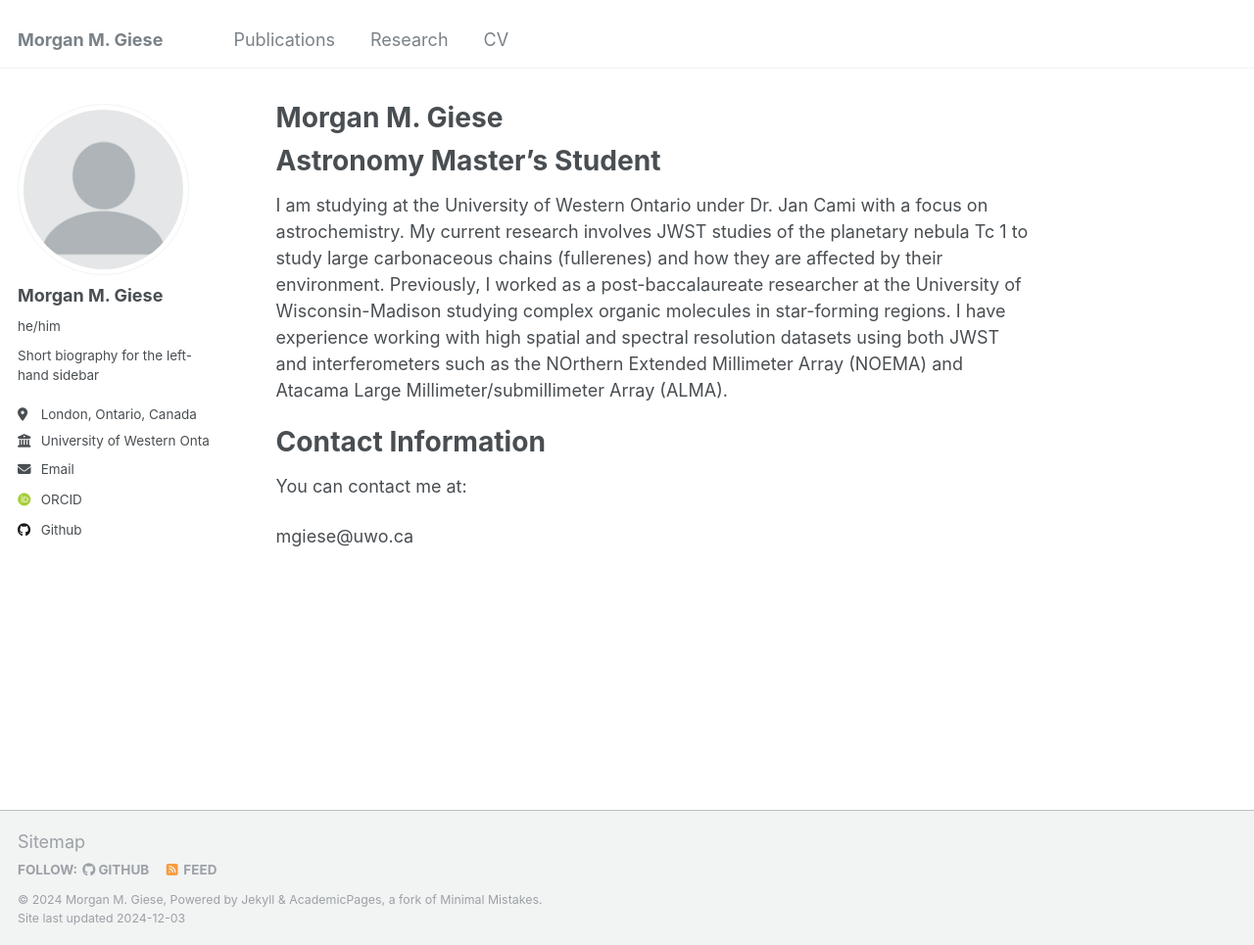
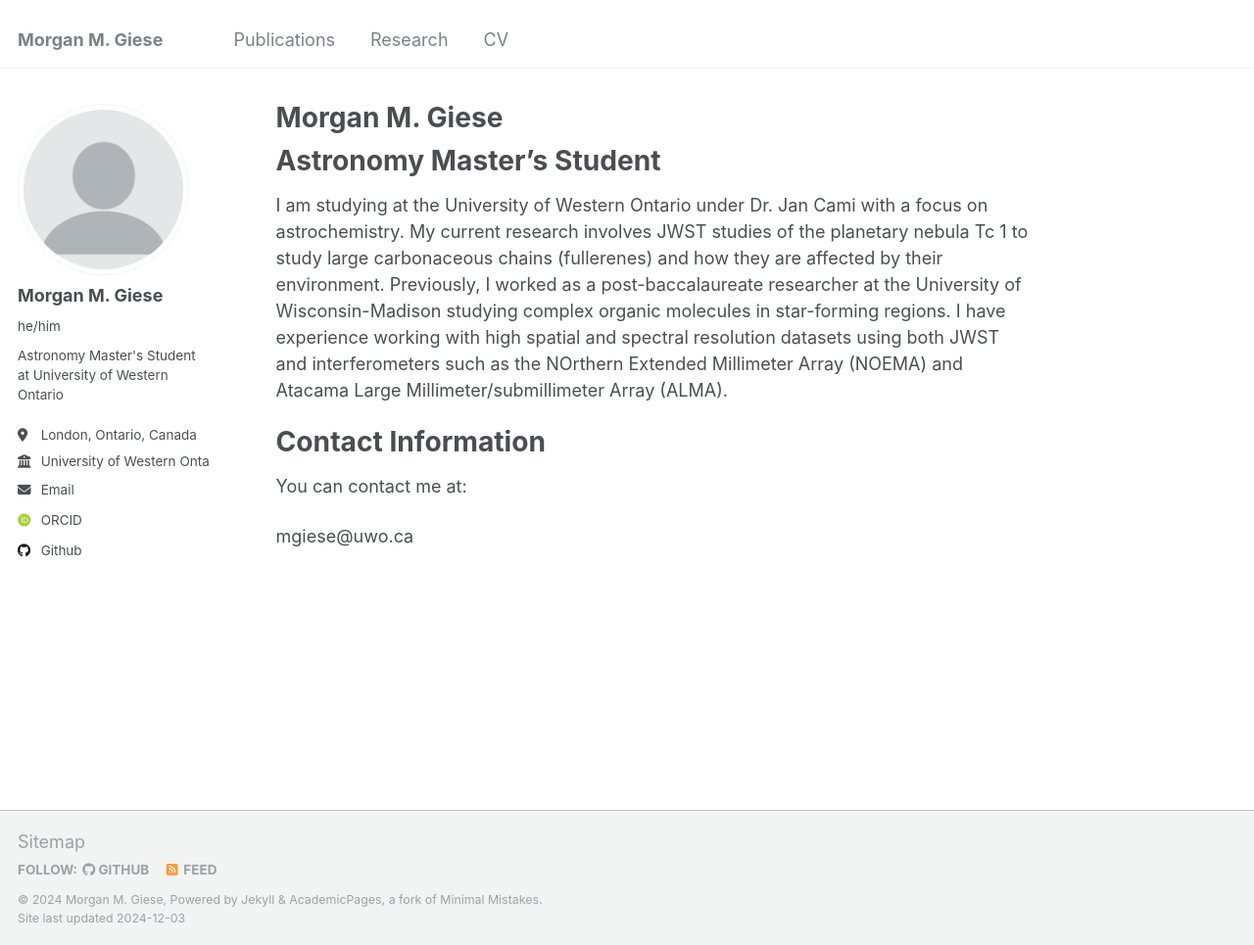
Before and after one commit to morgiese555/morgiese555.github.io, a Jekyll site: the page built from _pages/about.md, in a window 1280 px wide and 965 px high. Shown: the whole window at 98% size. Built offline with Jekyll 4.4.1, drawn with Linux system fonts in a browser that asks for light colours; some web fonts are replaced.

Commit message:
Update _config.yml

```diff
--- a/_config.yml
+++ b/_config.yml
@@ -11,7 +11,7 @@ locale                   : "en-US"
 title                    : "Morgan M. Giese"
 title_separator          : "-"
 name                     : &name "Morgan M. Giese"
-description              : &description "Astronomy Master's Student at University of Western Ontario"
+description              : &description "Personal Website"
 url                      : https://morgiese555.github.io # the base hostname & protocol for your site e.g. "https://[your GitHub username].github.io"
 baseurl                  : "" # the subpath of your site, e.g. "/blog"
 repository               : "morgiese555/morgiese555.github.io"
@@ -24,7 +24,7 @@ author:
   avatar           : "profile.png"
   name             : "Morgan M. Giese"
   pronouns         : "he/him"
-  bio              : "Short biography for the left-hand sidebar"
+  bio              : "Astronomy Master's Student at University of Western Ontario"
   location         : "London, Ontario, Canada"
   employer         : "University of Western Ontario"
   uri              : # URL
```
